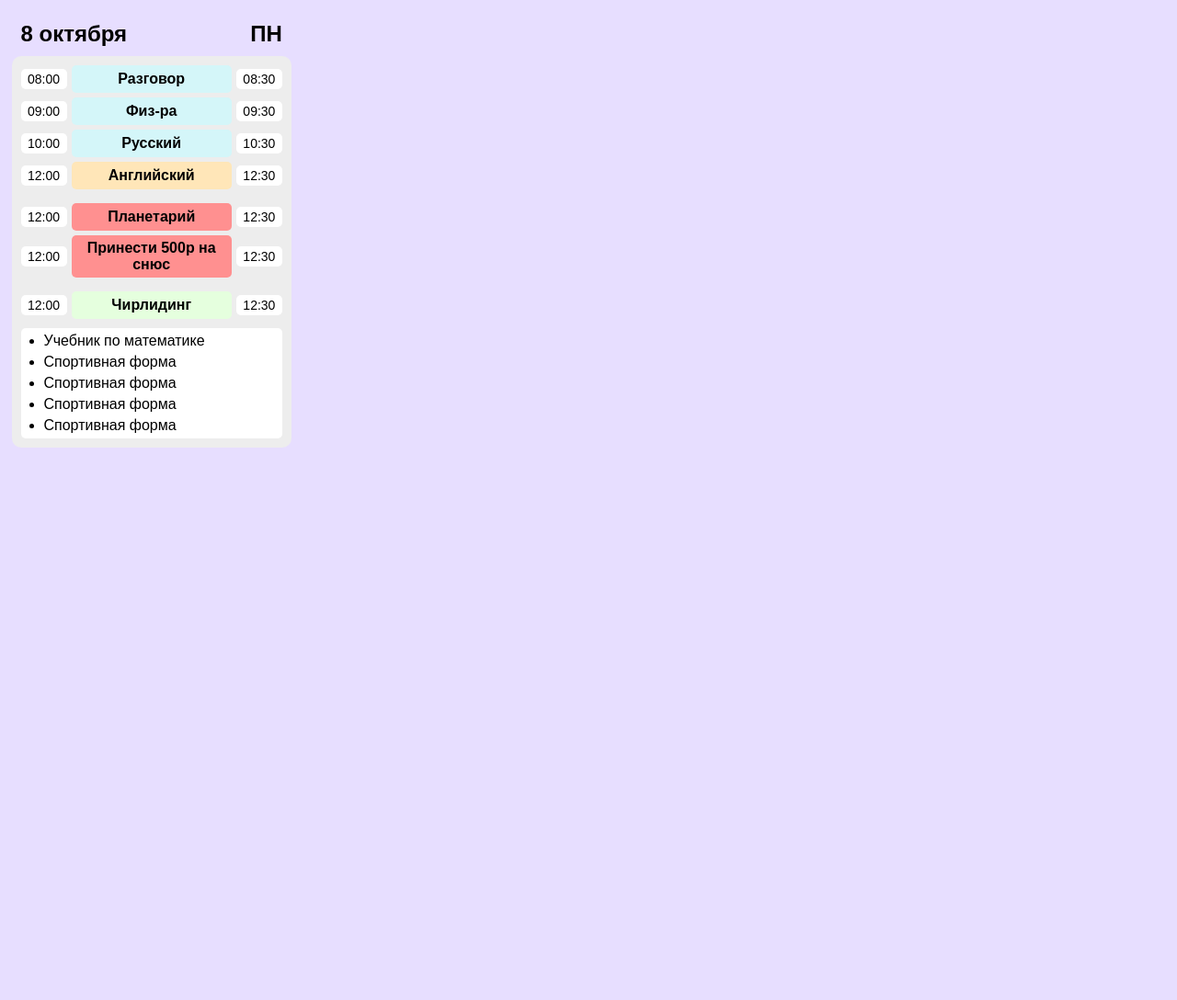
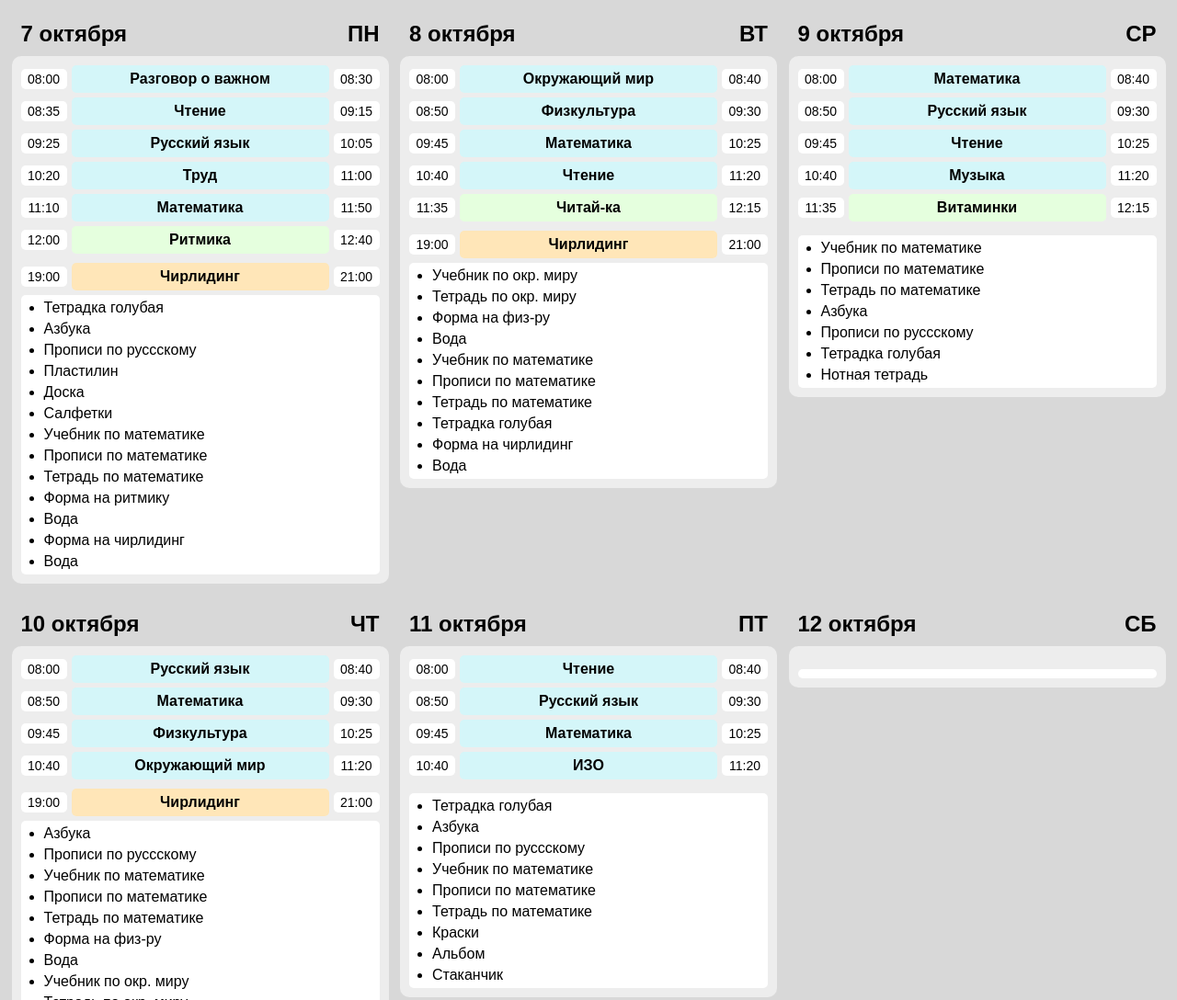
Before and after one commit to BobovAleksandr/calendar, a plain HTML site: page index.html in a window 1280 px wide. Shown: the top 1088 px of the page at 92% size. Before the commit the page ends 800 px from the top, so only its background shows below. Drawn offline with Linux system fonts and the light colour scheme.

Commit message:
добавил базу данных

```diff
--- /dev/null
+++ b/database.js
@@ -0,0 +1,116 @@
+import {
+  Russian,
+  Reading,
+  Rhytmic,
+  Math,
+  World,
+  Cheer,
+  Sport,
+  Music,
+  Art,
+  Vitamins,
+  ReadIt,
+  Talking,
+  Technology,
+} from './lessons.js'
+
+export const days = [
+  {
+    id: 1,
+    engName: 'monday',
+    rusName: 'Понедельник',
+    date: '',
+    isWeekday: true,
+    isHoliday: false,
+    subjects: [
+      new Talking(1, true),
+      new Reading(2, true),
+      new Russian(3, true),
+      new Technology(4, true),
+      new Math(5, true),
+      new Rhytmic(6, true),
+      new Cheer(8, true),
+    ]
+  },
+  {
+    id: 2,
+    engName: 'tuesday',
+    rusName: 'Вторник',
+    date: '',
+    isWeekday: true,
+    isHoliday: false,
+    subjects: [
+      new World(1, false),
+      new Sport(2, false),
+      new Math(3, false),
+      new Reading(4, false),
+      new ReadIt(5, false),
+      new Cheer(8, false),
+    ]
+  },
+  {
+    id: 3,
+    engName: 'wednesday',
+    rusName: 'Среда',
+    date: '',
+    isWeekday: true,
+    isHoliday: false,
+    subjects: [
+      new Math(1, false),
+      new Russian(2, false),
+      new Reading(3, false),
+      new Music(4, false),
+      new Vitamins(5, false),
+    ]
+  },
+  {
+    id: 4,
+    engName: 'thursday',
+    rusName: 'Четверг',
+    date: '',
+    isWeekday: true,
+    isHoliday: false,
+    subjects: [
+      new Russian(1, false),
+      new Math(2, false),
+      new Sport(3, false),
+      new World(4, false),
+      new Cheer(8, false),
+    ]
+  },
+  {
+    id: 5,
+    engName: 'friday',
+    rusName: 'Пятница',
+    date: '',
+    isWeekday: true,
+    isHoliday: false,
+    subjects: [
+      new Reading(1, false),
+      new Russian(2, false),
+      new Math(3, false),
+      new Art(4, false),
+    ]
+  },
+  {
+    id: 6,
+    engName: 'saturday',
+    rusName: 'Суббота',
+    date: '',
+    isWeekday: false,
+    isHoliday: false,
+    subjects: [
+    ]
+  },
+  {
+    id: 7,
+    engName: 'sunday',
+    rusName: 'Воскресенье',
+    date: '',
+    isWeekday: false,
+    isHoliday: false,
+    subjects: [
+      new Cheer(8, false),
+    ]
+  }
+]
--- a/index.html
+++ b/index.html
@@ -3,7 +3,7 @@
 <head>
   <meta charset="UTF-8">
   <meta name="viewport" content="width=device-width, initial-scale=1.0">
-  <title>Document</title>
+  <title>Расписание</title>
   <link rel="stylesheet" href="./style.css">
 </head>
 <body class="page">
@@ -12,7 +12,7 @@
       <li class="monday-card day-card">
         <div class="day-card__title">
           <h2 class="day-card__date">
-            8 октября
+            7 октября
           </h2>
           <h2 class="day-card__day">
             пн
@@ -20,69 +20,147 @@
         </div>
         <div class="day-card__content">
           <ul class="day-card__list day-card__list-school">
-            <li class="subject subject-school">
-              <span class="time time-start">08:00</span>
-              <span class="subject-name subject-name__school">Разговор</span>
-              <span class="time time-end">08:30</span>
-            </li>
-            <li class="subject subject-school">
-              <span class="time time-start">09:00</span>
-              <span class="subject-name subject-name__school">Физ-ра</span>
-              <span class="time time-end">09:30</span>
-            </li>
-            <li class="subject subject-school">
-              <span class="time time-start">10:00</span>
-              <span class="subject-name subject-name__school">Русский</span>
-              <span class="time time-end">10:30</span>
-            </li>
-            <li class="subject subject-school">
-              <span class="time time-start">12:00</span>
-              <span class="subject-name subject-name__school-section">Английский</span>
-              <span class="time time-end">12:30</span>
-            </li>
           </ul>
           <ul class="day-card__list day-card__list-note">
-            <li class="subject subject-note">
-              <span class="time time-start">12:00</span>
-              <span class="subject-name subject-name__note">Планетарий</span>
-              <span class="time time-end">12:30</span>
-            </li>
-            <li class="subject subject-note">
-              <span class="time time-start">12:00</span>
-              <span class="subject-name subject-name__note">Принести 500р на снюс</span>
-              <span class="time time-end">12:30</span>
-            </li>
           </ul>
           <ul class="day-card__list day-card__list-train">
-            <li class="subject subject-train">
-              <span class="time time-start">12:00</span>
-              <span class="subject-name subject-name__train">Чирлидинг</span>
-              <span class="time time-end">12:30</span>
-            </li>
           </ul>
           <ul class="day-card__list day-card__things">
-            <li class="day-card__thing">Учебник по математике</li>
-            <li class="day-card__thing">Спортивная форма</li>
-            <li class="day-card__thing">Спортивная форма</li>
-            <li class="day-card__thing">Спортивная форма</li>
-            <li class="day-card__thing">Спортивная форма</li>
           </ul>
         </div>
       </li>
-      <li class="tuesday-card day-card"></li>
-      <li class="wednesday-card day-card"></li>
-      <li class="thursday-card day-card"></li>
-      <li class="friday-card day-card"></li>
-      <li class="saturday-card day-card"></li>
-      <li class="sunday-card day-card"></li>
+      <li class="tuesday-card day-card">
+        <div class="day-card__title">
+          <h2 class="day-card__date">
+            8 октября
+          </h2>
+          <h2 class="day-card__day">
+            вт
+          </h2>
+        </div>
+        <div class="day-card__content">
+          <ul class="day-card__list day-card__list-school">
+          </ul>
+          <ul class="day-card__list day-card__list-note">
+          </ul>
+          <ul class="day-card__list day-card__list-train">
+          </ul>
+          <ul class="day-card__list day-card__things">
+          </ul>
+        </div>
+      </li>
+      <li class="wednesday-card day-card">
+        <div class="day-card__title">
+          <h2 class="day-card__date">
+            9 октября
+          </h2>
+          <h2 class="day-card__day">
+            ср
+          </h2>
+        </div>
+        <div class="day-card__content">
+          <ul class="day-card__list day-card__list-school">
+          </ul>
+          <ul class="day-card__list day-card__list-note">
+          </ul>
+          <ul class="day-card__list day-card__list-train">
+          </ul>
+          <ul class="day-card__list day-card__things">
+          </ul>
+        </div>
+      </li>
+      <li class="thursday-card day-card">
+        <div class="day-card__title">
+          <h2 class="day-card__date">
+            10 октября
+          </h2>
+          <h2 class="day-card__day">
+            чт
+          </h2>
+        </div>
+        <div class="day-card__content">
+          <ul class="day-card__list day-card__list-school">
+          </ul>
+          <ul class="day-card__list day-card__list-note">
+          </ul>
+          <ul class="day-card__list day-card__list-train">
+          </ul>
+          <ul class="day-card__list day-card__things">
+          </ul>
+        </div>
+      </li>
+      <li class="friday-card day-card">
+        <div class="day-card__title">
+          <h2 class="day-card__date">
+            11 октября
+          </h2>
+          <h2 class="day-card__day">
+            пт
+          </h2>
+        </div>
+        <div class="day-card__content">
+          <ul class="day-card__list day-card__list-school">
+          </ul>
+          <ul class="day-card__list day-card__list-note">
+          </ul>
+          <ul class="day-card__list day-card__list-train">
+          </ul>
+          <ul class="day-card__list day-card__things">
+          </ul>
+        </div>
+      </li>
+      <li class="saturday-card day-card">
+        <div class="day-card__title">
+          <h2 class="day-card__date">
+            12 октября
+          </h2>
+          <h2 class="day-card__day">
+            сб
+          </h2>
+        </div>
+        <div class="day-card__content">
+          <ul class="day-card__list day-card__list-school">
+          </ul>
+          <ul class="day-card__list day-card__list-note">
+          </ul>
+          <ul class="day-card__list day-card__list-train">
+          </ul>
+          <ul class="day-card__list day-card__things">
+          </ul>
+        </div>
+      </li>
+      <li class="sunday-card day-card">
+        <div class="day-card__title">
+          <h2 class="day-card__date">
+            13 октября
+          </h2>
+          <h2 class="day-card__day">
+            вс
+          </h2>
+        </div>
+        <div class="day-card__content">
+          <ul class="day-card__list day-card__list-school">
+          </ul>
+          <ul class="day-card__list day-card__list-note">
+          </ul>
+          <ul class="day-card__list day-card__list-train">
+          </ul>
+          <ul class="day-card__list day-card__things">
+          </ul>
+        </div>
+      </li>
     </ul>
   </main>
-  <template id="subject-school">
-    <li class="subject subject-school">
+  <template id="subjectTemplate">
+    <li class="subject">
       <span class="time time-start"></span>
-      <span class="subject-name subject-name__school"></span>
+      <span class="subject-name"></span>
       <span class="time time-end"></span>
     </li>
   </template>
+  <template id="thingTemplate">
+    <li class="day-card__thing"></li>
+  </template>
+  <script src="./index.js" type="module"></script>
 </body>
 </html>
--- a/index.js
+++ b/index.js
@@ -0,0 +1,39 @@
+import { days } from './database.js'
+
+const subjectTemplate = document.querySelector('#subjectTemplate').content
+const thingTemplate = document.querySelector('#thingTemplate').content
+
+function createSubjectElement(subject) {
+  const newSubjectElement = subjectTemplate.querySelector('.subject').cloneNode(true)
+  const subjectName = newSubjectElement.querySelector('.subject-name')
+  const timeStart = newSubjectElement.querySelector('.time-start')
+  const timeEnd = newSubjectElement.querySelector('.time-end')
+  subjectName.classList.add(`subject-name__${subject.type}`)
+  subjectName.textContent = subject.name
+  timeStart.textContent = subject.timeStart
+  timeEnd.textContent = subject.timeEnd
+
+  return newSubjectElement
+}
+
+function createThingElement(thing) {
+  const newThingElement = thingTemplate.querySelector('.day-card__thing').cloneNode(true)
+  newThingElement.textContent = thing
+  return newThingElement
+}
+
+days.forEach(day => {
+  const currentDayList = document.querySelector(`.${day.engName}-card`).querySelector('.day-card__content')
+  const currentDaySchoolList = currentDayList.querySelector('.day-card__list-school')
+  const currentDayNoteList = currentDayList.querySelector('.day-card__list-note')
+  const currentDayTrainList = currentDayList.querySelector('.day-card__list-train')
+  const currentDayThingsList = currentDayList.querySelector('.day-card__things')
+  day.subjects.forEach(subject => {
+    subject.type.startsWith('school') ? currentDaySchoolList.append(createSubjectElement(subject)) : false
+    subject.type.startsWith('note') ? currentDayNoteList.append(createSubjectElement(subject)) : false
+    subject.type.startsWith('train') ? currentDayTrainList.append(createSubjectElement(subject)) : false
+    subject.things.forEach(thing => {
+      currentDayThingsList.append(createThingElement(thing))
+    })
+  })
+})
--- /dev/null
+++ b/lessons.js
@@ -0,0 +1,216 @@
+const lessonsMonday = [
+  [],
+  ['08:00', '08:30'], // 1 урок
+  ['08:35', '09:15'], // 2 урок
+  ['09:25', '10:05'], // 3 урок
+  ['10:20', '11:00'], // 4 урок
+  ['11:10', '11:50'], // 5 урок
+  ['12:00', '12:40'], // 6 урок
+  ['12:45', '13:25'], // 7 урок
+  ['19:00', '21:00'], // Чирлидинг
+]
+
+const lessonsWeek = [
+  [],
+  ['08:00', '08:40'], // 1 урок
+  ['08:50', '09:30'], // 2 урок
+  ['09:45', '10:25'], // 3 урок
+  ['10:40', '11:20'], // 4 урок
+  ['11:35', '12:15'], // 5 урок
+  ['12:25', '13:05'], // 6 урок
+  ['13:10', '14:10'], // 7 урок
+  ['19:00', '21:00'], // Чирлидинг
+]
+
+class Russian {
+  constructor(id, isMonday) {
+    this.id = id,
+    this.timeStart = isMonday ? lessonsMonday[id][0] : lessonsWeek[id][0],
+    this.timeEnd = isMonday ? lessonsMonday[id][1] : lessonsWeek[id][1]
+  }
+  name = 'Русский язык';
+  type = 'school'
+  things = [
+    'Азбука',
+    'Прописи по руссскому'
+  ]
+}
+
+class Reading {
+  constructor(id, isMonday) {
+    this.id = id,
+    this.timeStart = isMonday ? lessonsMonday[id][0] : lessonsWeek[id][0],
+    this.timeEnd = isMonday ? lessonsMonday[id][1] : lessonsWeek[id][1]
+  }
+  name = 'Чтение';
+  type = 'school'
+  things = [
+    'Тетрадка голубая'
+  ]
+}
+
+class Talking {
+  constructor(id, isMonday) {
+    this.id = id,
+    this.timeStart = isMonday ? lessonsMonday[id][0] : lessonsWeek[id][0],
+    this.timeEnd = isMonday ? lessonsMonday[id][1] : lessonsWeek[id][1]
+  }
+  name = 'Разговор о важном';
+  type = 'school'
+  things = [
+  ]
+}
+
+class Technology {
+  constructor(id, isMonday) {
+    this.id = id,
+    this.timeStart = isMonday ? lessonsMonday[id][0] : lessonsWeek[id][0],
+    this.timeEnd = isMonday ? lessonsMonday[id][1] : lessonsWeek[id][1]
+  }
+  name = 'Труд';
+  type = 'school'
+  things = [
+    'Пластилин',
+    'Доска',
+    'Салфетки'
+  ]
+}
+
+class Math {
+  constructor(id, isMonday) {
+    this.id = id,
+    this.timeStart = isMonday ? lessonsMonday[id][0] : lessonsWeek[id][0],
+    this.timeEnd = isMonday ? lessonsMonday[id][1] : lessonsWeek[id][1]
+  }
+  name = 'Математика';
+  type = 'school'
+  things = [
+    'Учебник по математике',
+    'Прописи по математике',
+    'Тетрадь по математике'
+  ]
+}
+
+class Rhytmic {
+  constructor(id, isMonday) {
+    this.id = id,
+    this.timeStart = isMonday ? lessonsMonday[id][0] : lessonsWeek[id][0],
+    this.timeEnd = isMonday ? lessonsMonday[id][1] : lessonsWeek[id][1]
+  }
+  name = 'Ритмика';
+  type = 'school-section'
+  things = [
+    'Форма на ритмику',
+    'Вода'
+  ]
+}
+
+class Cheer {
+  constructor(id, isMonday) {
+    this.id = id,
+    this.timeStart = isMonday ? lessonsMonday[id][0] : lessonsWeek[id][0],
+    this.timeEnd = isMonday ? lessonsMonday[id][1] : lessonsWeek[id][1]
+  }
+  name = 'Чирлидинг';
+  type = 'train'
+  things = [
+    'Форма на чирлидинг',
+    'Вода'
+  ]
+}
+
+class World {
+  constructor(id, isMonday) {
+    this.id = id,
+    this.timeStart = isMonday ? lessonsMonday[id][0] : lessonsWeek[id][0],
+    this.timeEnd = isMonday ? lessonsMonday[id][1] : lessonsWeek[id][1]
+  }
+  name = 'Окружающий мир';
+  type = 'school'
+  things = [
+    'Учебник по окр. миру',
+    'Тетрадь по окр. миру'
+  ]
+}
+
+class Sport {
+  constructor(id, isMonday) {
+    this.id = id,
+    this.timeStart = isMonday ? lessonsMonday[id][0] : lessonsWeek[id][0],
+    this.timeEnd = isMonday ? lessonsMonday[id][1] : lessonsWeek[id][1]
+  }
+  name = 'Физкультура';
+  type = 'school'
+  things = [
+    'Форма на физ-ру',
+    'Вода'
+  ]
+}
+
+class ReadIt {
+  constructor(id, isMonday) {
+    this.id = id,
+    this.timeStart = isMonday ? lessonsMonday[id][0] : lessonsWeek[id][0],
+    this.timeEnd = isMonday ? lessonsMonday[id][1] : lessonsWeek[id][1]
+  }
+  name = 'Читай-ка';
+  type = 'school-section'
+  things = [
+  ]
+}
+
+class Music {
+  constructor(id, isMonday) {
+    this.id = id,
+    this.timeStart = isMonday ? lessonsMonday[id][0] : lessonsWeek[id][0],
+    this.timeEnd = isMonday ? lessonsMonday[id][1] : lessonsWeek[id][1]
+  }
+  name = 'Музыка';
+  type = 'school'
+  things = [
+    'Нотная тетрадь'
+  ]
+}
+
+class Vitamins {
+  constructor(id, isMonday) {
+    this.id = id,
+    this.timeStart = isMonday ? lessonsMonday[id][0] : lessonsWeek[id][0],
+    this.timeEnd = isMonday ? lessonsMonday[id][1] : lessonsWeek[id][1]
+  }
+  name = 'Витаминки';
+  type = 'school-section'
+  things = [
+  ]
+}
+
+class Art {
+  constructor(id, isMonday) {
+    this.id = id,
+    this.timeStart = isMonday ? lessonsMonday[id][0] : lessonsWeek[id][0],
+    this.timeEnd = isMonday ? lessonsMonday[id][1] : lessonsWeek[id][1]
+  }
+  name = 'ИЗО';
+  type = 'school'
+  things = [
+    'Краски',
+    'Альбом',
+    'Стаканчик'
+  ]
+}
+
+export {
+  Russian,
+  Reading,
+  Rhytmic,
+  Math,
+  World,
+  Cheer,
+  Sport,
+  Music,
+  Art,
+  Vitamins,
+  ReadIt,
+  Talking,
+  Technology,
+}
--- a/style.css
+++ b/style.css
@@ -15,18 +15,14 @@ ul {
 }
 
 .page {
-  background-color: #e7deff;
+  background-color: #d8d8d8;
   padding: 12.5px;
-}
-
-.main {
-
 }
 
 .day-list {
   display: grid;
-  flex-wrap: wrap;
-  grid-template-columns: repeat(auto-fit, minmax(260px, 1fr));
+  justify-content: space-around;
+  grid-template-columns: repeat(auto-fit, minmax(260px, 410px));
   column-gap: 12.5px;
   row-gap: 20px;
 }
@@ -44,19 +40,19 @@ ul {
 .day-card__content {
   border-radius: 10px;
   background-color: #EDEDED;
-  padding: 5px 10px;
+  padding: 10px 10px;
 }
 
 .day-card__list {
   display: flex;
   flex-direction: column;
   gap: 5px;
+  padding-block-end: 5px;
 }
 
 .subject-school:last-of-type,
 .subject-note:last-of-type {
   padding-block-end: 10px;
-  /* border-bottom: 2px solid #EDEDED; */
 }
 
 .subject-train:last-of-type {
@@ -93,7 +89,7 @@ ul {
 }
 
 .subject-name__school-section {
-  background-color: #FFE6B8;
+  background-color: #E5FFDE;
 }
 
 .subject-name__note {
@@ -101,7 +97,7 @@ ul {
 }
 
 .subject-name__train {
-  background-color: #E5FFDE;
+  background-color: #FFE6B8;
 }
 
 .time {
@@ -117,11 +113,10 @@ ul {
 }
 
 .day-card__things {
+  list-style-type: disc;
   padding: 5px;
   border-radius: 5px;
   background-color: #fff;
-  list-style-type: disc;
-  margin-block-end: 5px;
 }
 
 .day-card__thing {
```
